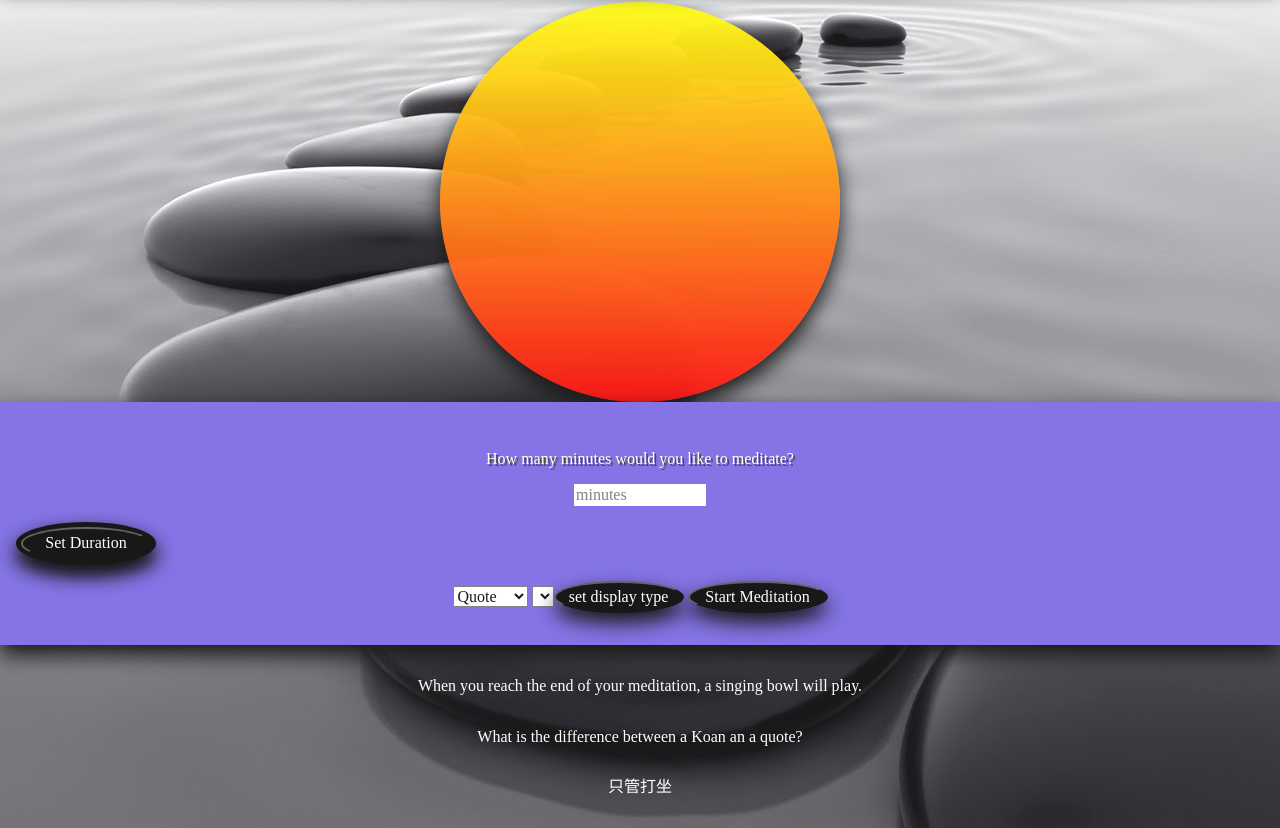
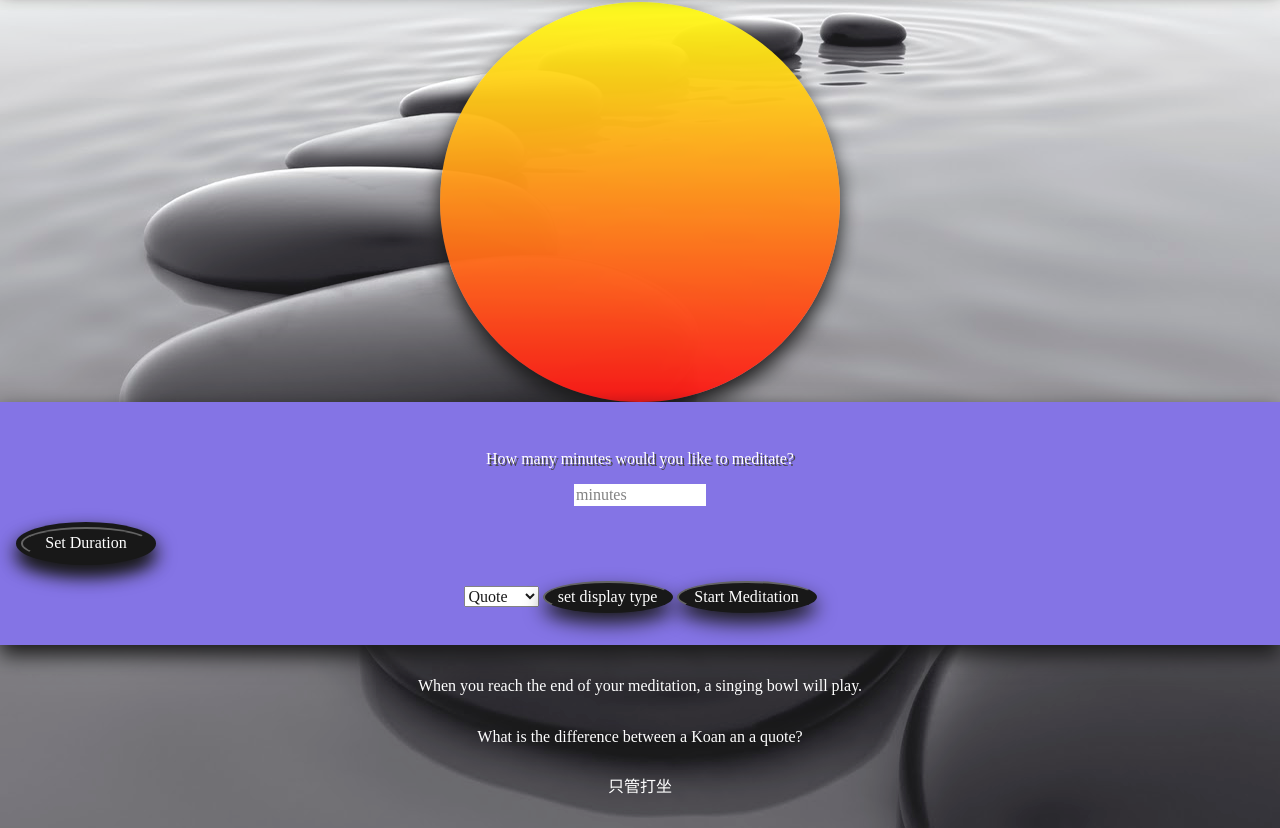
Before and after one commit to jaglawson3/meditation-App, a website: page index.html in a window 1280 px wide. Shown: the part 78-906 px from the top of the page. Drawn offline with nearby package versions, Linux system fonts and the light colour scheme.

Commit message:
fixing errors between branches

```diff
--- a/index.html
+++ b/index.html
@@ -1,5 +1,6 @@
 <!DOCTYPE html>
 <html>
+
 <head>
   <title>A Taste of Zen</title>
   <meta charset="utf-8" />
@@ -10,6 +11,7 @@
   <link rel="stylesheet" href="css/style.css" type="text/css" media="screen">
   <link rel="stylesheet" href="css/timer.css" type="text/css" media="screen">
 </head>
+
 <body>
   <header>
     <section class="title">
@@ -51,9 +53,7 @@
           <option value="koan">Koan</option>
           <option value="nothing">Nothing</option>
         </select>
-        <select>
-          <input type="submit" class="submit" value="set display type">
-        </select>
+        <input type="submit" class="submit" value="set display type">
         <input type="submit" class="start" value="Start Meditation">
       </form>
     </section>
```
